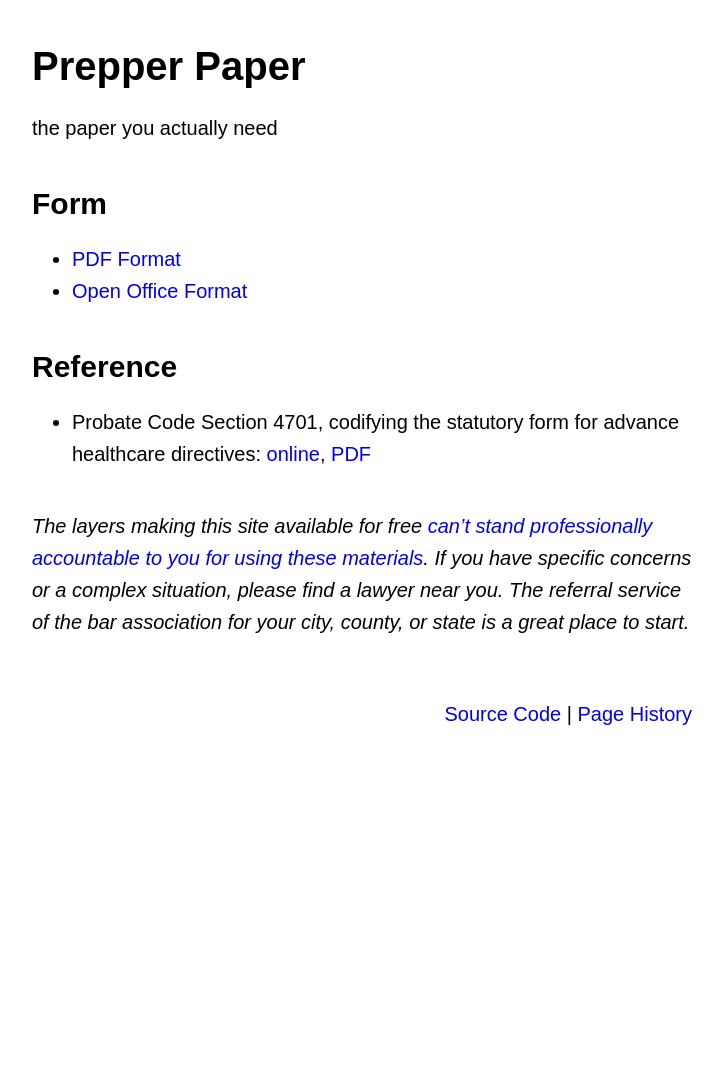
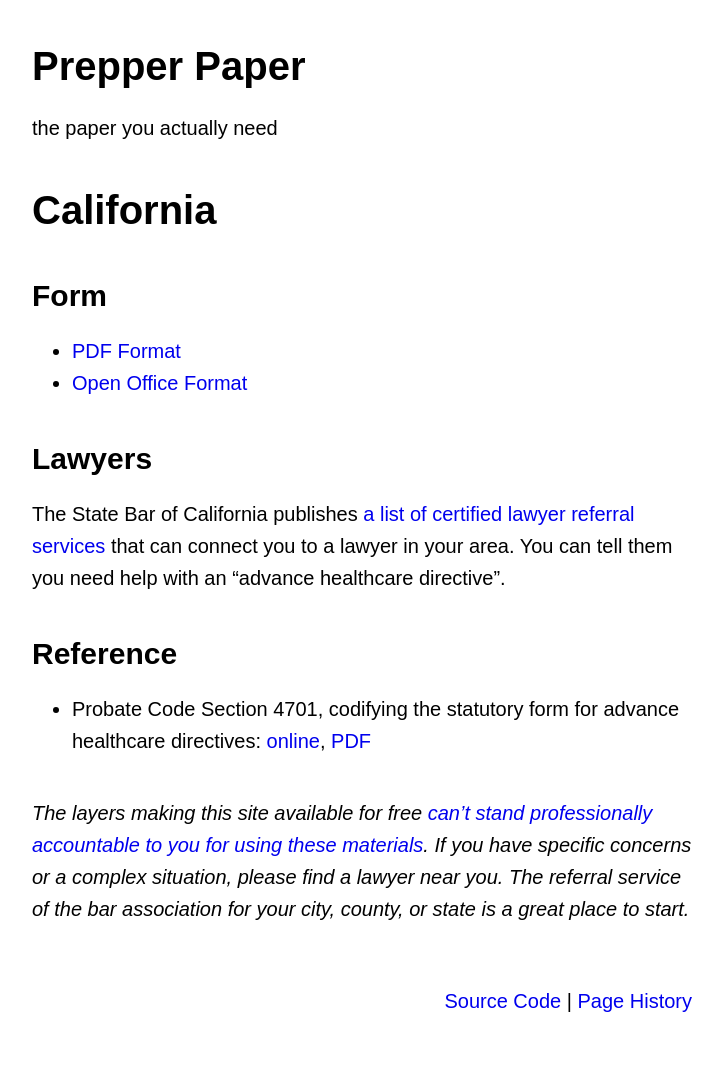
Before and after one commit to kemitchell/prepperpaper.com, a Jekyll site: the page built from _states/california.md, in a window 1280 px wide. Shown: the whole page, without its empty margins (278-1001 px from the left). Built offline with Jekyll 4.4.1, drawn with Linux system fonts in a browser that asks for light colours; before the commit the page ends 900 px from its top, so only the background shows below that.

Commit message:
CA: Link to state bar's list of referral services

```diff
--- a/_states/california.md
+++ b/_states/california.md
@@ -4,11 +4,17 @@
 permalink: /california
 ---
 
+# California
+
 ## Form
 
 - [PDF Format](/resources/california/statutory-form.pdf)
 - [Open Office Format](/resources/california/statutory-form.odt)
 
+## Lawyers
+
+The State Bar of California publishes [a list of certified lawyer referral services](https://www.calbar.ca.gov/Public/Need-Legal-Help/Lawyer-Referral-Service) that can connect you to a lawyer in your area.  You can tell them you need help with an "advance healthcare directive".
+
 ## Reference
 
 - Probate Code Section 4701, codifying the statutory form for advance healthcare directives: [online](https://leginfo.legislature.ca.gov/faces/codes_displaySection.xhtml?sectionNum=4701.&lawCode=PROB), [PDF](/resources/california/probate-4701.pdf)
```
